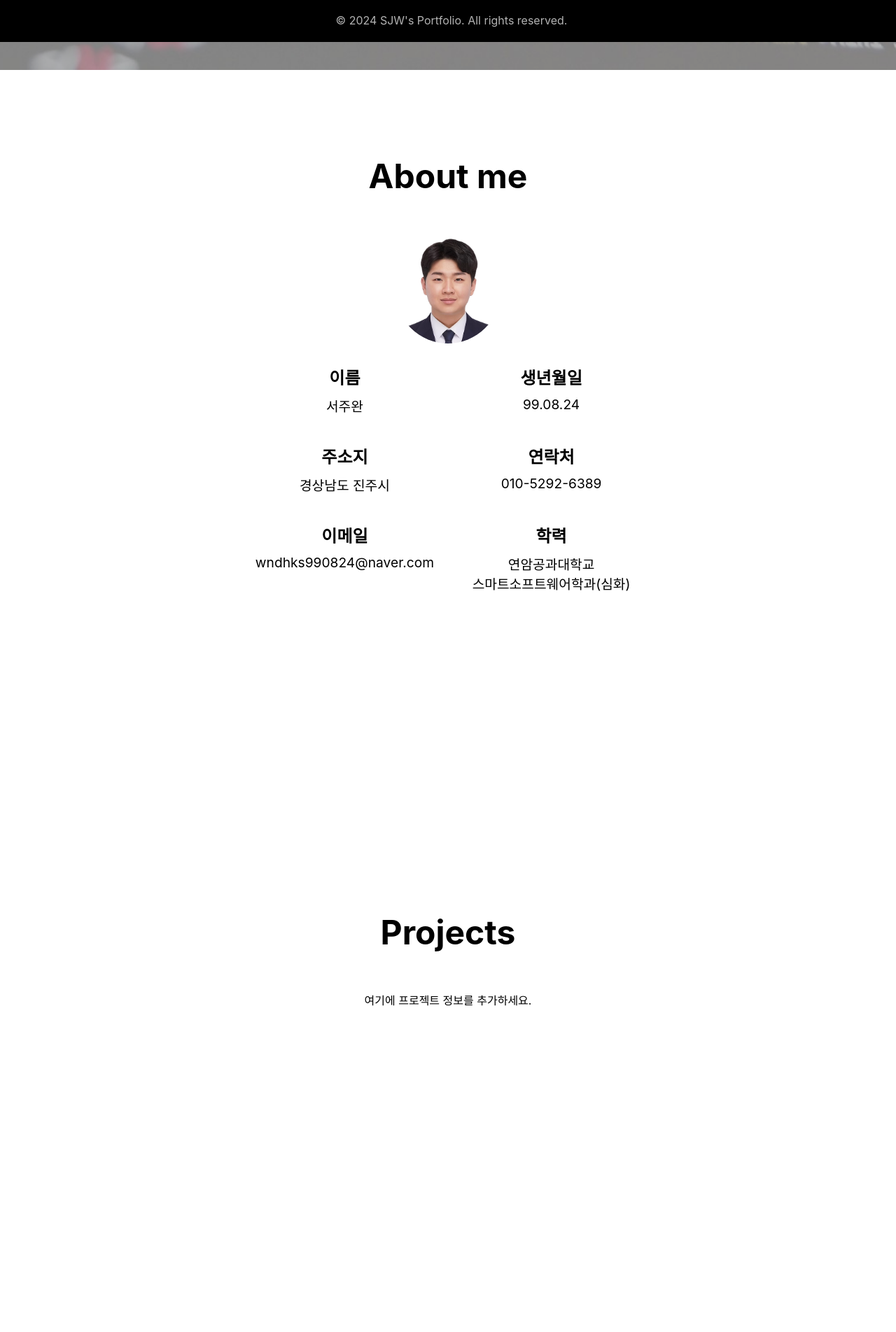
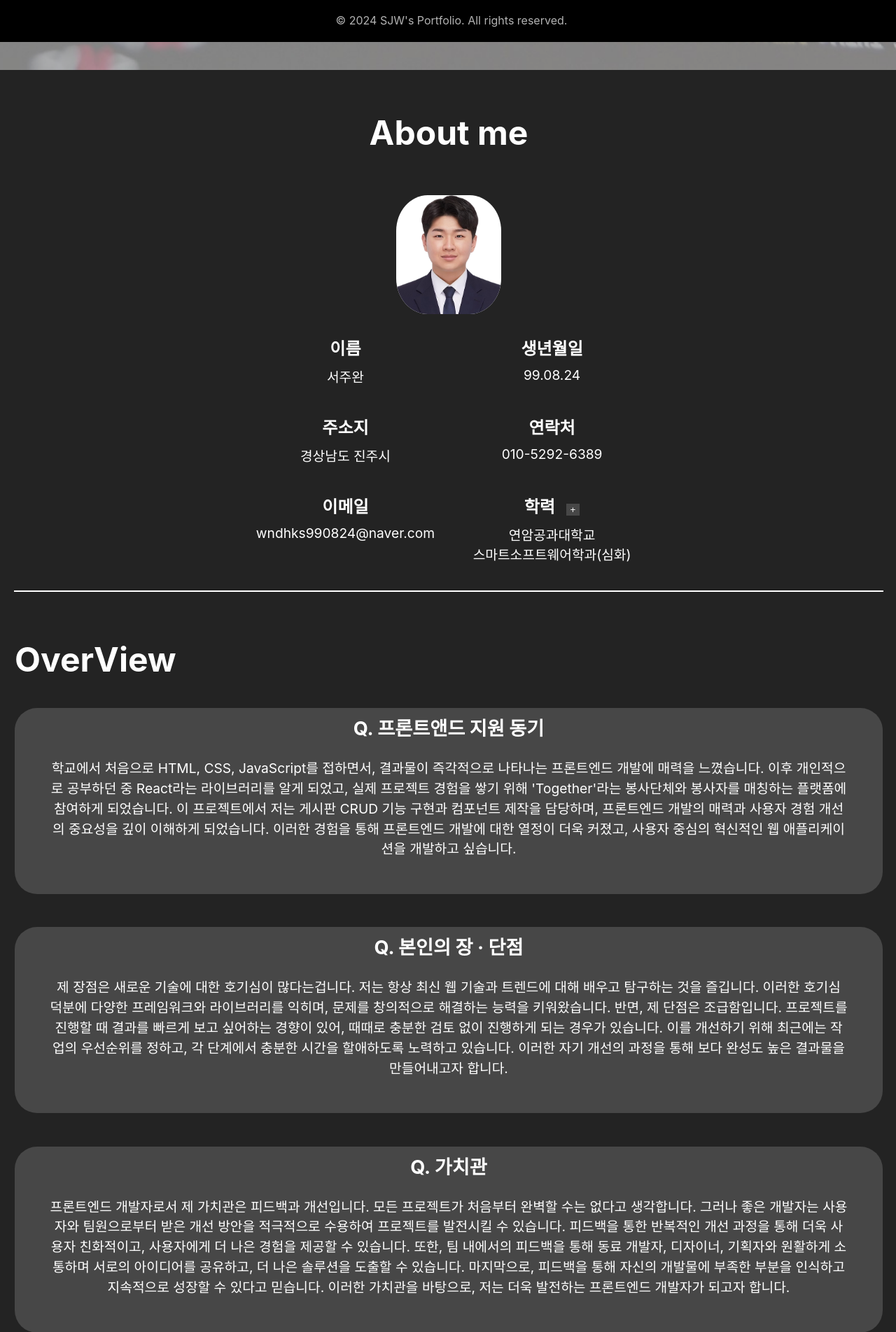
Before and after one commit to ssojuwan/frontport, a React (Create React App) app: page / in a window 1280 px wide. Shown: the part 740-2644 px from the top of the page at 70% size. Built offline with nearby package versions, Linux system fonts and the light colour scheme.

Commit message:
overview 추가 및 학력 상세정보 추가

```diff
--- a/src/component/Body.js
+++ b/src/component/Body.js
@@ -6,6 +6,7 @@ import Profile from "../image/profile.png";
 const Body = () => {
   const [showScrollButton, setShowScrollButton] = useState(false);
   const [headerTransparent, setHeaderTransparent] = useState(true);
+  const [isModalOpen, setIsModalOpen] = useState(false);
 
   const handleScroll = () => {
     const introSection = document.getElementById("intro");
@@ -19,11 +20,19 @@ const Body = () => {
     window.scrollTo({ top: 0, behavior: "smooth" });
   };
 
+  const openModal = () => {
+    setIsModalOpen(true);
+  };
+
+  const closeModal = () => {
+    setIsModalOpen(false);
+  };
+
   useEffect(() => {
     window.addEventListener("scroll", handleScroll);
     return () => window.removeEventListener("scroll", handleScroll);
   }, []);
-
+  /* eslint-disable*/
   return (
     <main className="body">
       <header className={`header ${headerTransparent ? "transparent" : ""}`}>
@@ -36,7 +45,7 @@ const Body = () => {
               <a href="#about-section">About</a>
             </li>
             <li>
-              <a href="#projects">Projects</a>
+              <a href="#skills">Skiils</a>
             </li>
             <li>
               <a href="#contact">Contact</a>
@@ -53,9 +62,7 @@ const Body = () => {
           <hr className="hr" />
         </p>
         <p className="intro1">
-          안녕하세요.
-          <br />
-          저는 꿈을 쫒는 프론트 엔드 개발자, 서주완입니다.
+          안녕하세요. 저는 꿈을 쫒는 프론트 엔드 개발자, 서주완입니다.
         </p>
         <div className="buttonDeo">
           <button>
@@ -90,7 +97,16 @@ const Body = () => {
             <div className="value">wndhks990824@naver.com</div>
           </div>
           <div className="info-item">
-            <div className="label">학력</div>
+            <div className="label">
+              학력{" "}
+              <button
+                className="eduButton"
+                onClick={openModal}
+                style={{ marginLeft: "10px" }}
+              >
+                +
+              </button>
+            </div>
             <div className="value">
               연암공과대학교
               <br />
@@ -98,10 +114,55 @@ const Body = () => {
             </div>
           </div>
         </div>
+        <hr className="aboutHr" />
+        <div className="overViewDiv">
+          <h2>OverView</h2>
+          <div className="overViewContent">
+            <p>Q. 프론트앤드 지원 동기</p>
+            학교에서 처음으로 HTML, CSS, JavaScript를 접하면서, 결과물이
+            즉각적으로 나타나는 프론트엔드 개발에 매력을 느꼈습니다. 이후
+            개인적으로 공부하던 중 React라는 라이브러리를 알게 되었고, 실제
+            프로젝트 경험을 쌓기 위해 'Together'라는 봉사단체와 봉사자를
+            매칭하는 플랫폼에 참여하게 되었습니다. 이 프로젝트에서 저는 게시판
+            CRUD 기능 구현과 컴포넌트 제작을 담당하며, 프론트엔드 개발의 매력과
+            사용자 경험 개선의 중요성을 깊이 이해하게 되었습니다. 이러한 경험을
+            통해 프론트엔드 개발에 대한 열정이 더욱 커졌고, 사용자 중심의
+            혁신적인 웹 애플리케이션을 개발하고 싶습니다.
+          </div>
+          <br />
+          <div className="overViewContent">
+            <p>Q. 본인의 장 · 단점</p>제 장점은 새로운 기술에 대한 호기심이
+            많다는겁니다. 저는 항상 최신 웹 기술과 트렌드에 대해 배우고 탐구하는
+            것을 즐깁니다. 이러한 호기심 덕분에 다양한 프레임워크와 라이브러리를
+            익히며, 문제를 창의적으로 해결하는 능력을 키워왔습니다. 반면, 제
+            단점은 조급함입니다. 프로젝트를 진행할 때 결과를 빠르게 보고
+            싶어하는 경향이 있어, 때때로 충분한 검토 없이 진행하게 되는 경우가
+            있습니다. 이를 개선하기 위해 최근에는 작업의 우선순위를 정하고, 각
+            단계에서 충분한 시간을 할애하도록 노력하고 있습니다. 이러한 자기
+            개선의 과정을 통해 보다 완성도 높은 결과물을 만들어내고자 합니다.
+          </div>
+          <br />
+          <div className="overViewContent">
+            <p>Q. 가치관</p>
+            프론트엔드 개발자로서 제 가치관은 피드백과 개선입니다. 모든
+            프로젝트가 처음부터 완벽할 수는 없다고 생각합니다. 그러나 좋은
+            개발자는 사용자와 팀원으로부터 받은 개선 방안을 적극적으로 수용하여
+            프로젝트를 발전시킬 수 있습니다. 피드백을 통한 반복적인 개선 과정을
+            통해 더욱 사용자 친화적이고, 사용자에게 더 나은 경험을 제공할 수
+            있습니다. 또한, 팀 내에서의 피드백을 통해 동료 개발자, 디자이너,
+            기획자와 원활하게 소통하며 서로의 아이디어를 공유하고, 더 나은
+            솔루션을 도출할 수 있습니다. 마지막으로, 피드백을 통해 자신의
+            개발물에 부족한 부분을 인식하고 지속적으로 성장할 수 있다고
+            믿습니다. 이러한 가치관을 바탕으로, 저는 더욱 발전하는 프론트엔드
+            개발자가 되고자 합니다.
+            <br />
+          </div>
+          <br />
+        </div>
       </section>
-      <section id="projects">
-        <h2>Projects</h2>
-        <p>여기에 프로젝트 정보를 추가하세요.</p>
+      <section id="skills">
+        <h2>Skills</h2>
+        <p>여기에 스킬 정보를 추가하세요.</p>
       </section>
       <section id="contact">
         <h2>Contact</h2>
@@ -113,6 +174,47 @@ const Body = () => {
           ↑
         </button>
       )}
+
+      {isModalOpen && (
+        <div className="modal">
+          <div className="modal-content">
+            <span className="close" onClick={closeModal}>
+              &times;
+            </span>
+            <h2>학력 상세</h2>
+            <table className="education-table">
+              <thead>
+                <tr>
+                  <th>기 간</th>
+                  <th>학 교 명</th>
+                  <th>학과 및 전공</th>
+                  <th>졸업 여부</th>
+                </tr>
+              </thead>
+              <tbody>
+                <tr>
+                  <td>2015.03~2018.02</td>
+                  <td>대아고등학교</td>
+                  <td>이과</td>
+                  <td>졸업</td>
+                </tr>
+                <tr>
+                  <td>2018.03~2024.02</td>
+                  <td>연암공과대학교</td>
+                  <td>스마트소프트웨어학과</td>
+                  <td>졸업</td>
+                </tr>
+                <tr>
+                  <td>2024.03~</td>
+                  <td>연암공과대학교</td>
+                  <td>스마트소프트웨어학과(심화)</td>
+                  <td>재학중</td>
+                </tr>
+              </tbody>
+            </table>
+          </div>
+        </div>
+      )}
     </main>
   );
 };
--- a/src/css/Body.css
+++ b/src/css/Body.css
@@ -23,6 +23,8 @@ section {
   min-height: 100vh; /* 화면 전체 높이 */
   text-align: center; /* 텍스트 중앙 정렬 */
   padding: 20px; /* 상하 패딩 */
+  background-color: rgb(35, 35, 35);
+  color: white;
 }
 
 /* intro 섹션 배경 이미지와 투명도 설정 */
@@ -59,10 +61,34 @@ section {
 }
 
 .intro1 {
-  font-size: 1.2rem;
+  font-size: 1.4rem;
+  font-weight: bold;
   margin: 20px 0; /* 상하 마진 */
   position: relative;
   z-index: 2; /* 텍스트가 오버레이 위에 보이도록 설정 */
+  overflow: hidden; /* 타이핑 애니메이션에 따라 내용이 잘리는 것을 방지 */
+  white-space: nowrap; /* 텍스트가 줄 바꿈되지 않도록 설정 */
+  border-right: 3px solid; /* 커서 애니메이션을 만들기 위한 설정 */
+  animation: typing 5s steps(40), blink-caret 0.75s step-end infinite; /* 타이핑 및 커서 깜빡임 애니메이션 적용 */
+}
+
+@keyframes typing {
+  from {
+    width: 0;
+  } /* 처음에는 텍스트가 보이지 않음 */
+  to {
+    width: 100%;
+  } /* 텍스트가 완전히 보이도록 애니메이션 */
+}
+
+@keyframes blink-caret {
+  from,
+  to {
+    border-color: transparent;
+  } /* 커서가 깜빡이지 않는 상태 */
+  50% {
+    border-color: white;
+  } /* 커서가 깜빡이는 상태 */
 }
 
 .buttonDeo {
@@ -228,9 +254,10 @@ section h2 {
 .profile-picture {
   flex-shrink: 0; /* 이미지의 크기를 고정 */
   width: 150px; /* 원하는 너비 설정 */
-  height: 150px; /* 원하는 높이 설정 */
-  border-radius: 50%; /* 원형으로 만들기 */
+  height: 170px; /* 원하는 높이 설정 */
+  border-radius: 30%; /* 원형으로 만들기 */
   overflow: hidden;
+  background-color: white;
 }
 
 /* Profile picture 이미지 스타일 */
@@ -239,3 +266,87 @@ section h2 {
   height: auto;
   display: block;
 }
+
+#projects {
+  background-color: cyan;
+}
+
+.aboutHr {
+  width: 100%;
+  border: 1px solid white;
+}
+
+.overViewDiv {
+  text-align: left;
+  width: 100%;
+}
+
+.overViewDiv h2 {
+  font-size: 3rem;
+  font-weight: bold;
+  text-align: left;
+}
+
+.overViewContent {
+  padding-left: 50px;
+  padding-right: 50px;
+  padding-bottom: 50px;
+  text-align: center;
+  padding-top: 0;
+  border-radius: 2rem;
+  font-size: 1.2rem;
+  background-color: rgb(71, 71, 71);
+  line-height: 1.8rem;
+}
+
+.overViewContent p {
+  font-size: 1.7rem;
+  font-weight: bold;
+  text-align: center;
+  padding-top: 1rem;
+}
+
+.eduButton {
+  background-color: rgb(71, 71, 71);
+  color: white;
+  border: none;
+  padding-top: -30px;
+}
+
+.modal {
+  display: block; /* 모달을 보이도록 설정 */
+  position: fixed; /* 화면에 고정 */
+  z-index: 1; /* 다른 콘텐츠 위에 위치 */
+  left: 0;
+  top: 0;
+  width: 100%;
+  height: 100%;
+  overflow: auto; /* 스크롤 가능 */
+  background-color: rgba(0, 0, 0, 0.5); /* 반투명 배경 */
+}
+
+.modal-content {
+  background-color: #fff;
+  margin: 15% auto; /* 화면 중앙에 위치 */
+  padding: 20px;
+  border: 1px solid #888;
+  width: 80%;
+  max-width: 550px; /* 최대 너비 설정 */
+  border-radius: 10px;
+  text-align: center;
+  line-height: 2rem;
+}
+
+.close {
+  color: #aaa;
+  float: right;
+  font-size: 28px;
+  font-weight: bold;
+}
+
+.close:hover,
+.close:focus {
+  color: black;
+  text-decoration: none;
+  cursor: pointer;
+}
```
